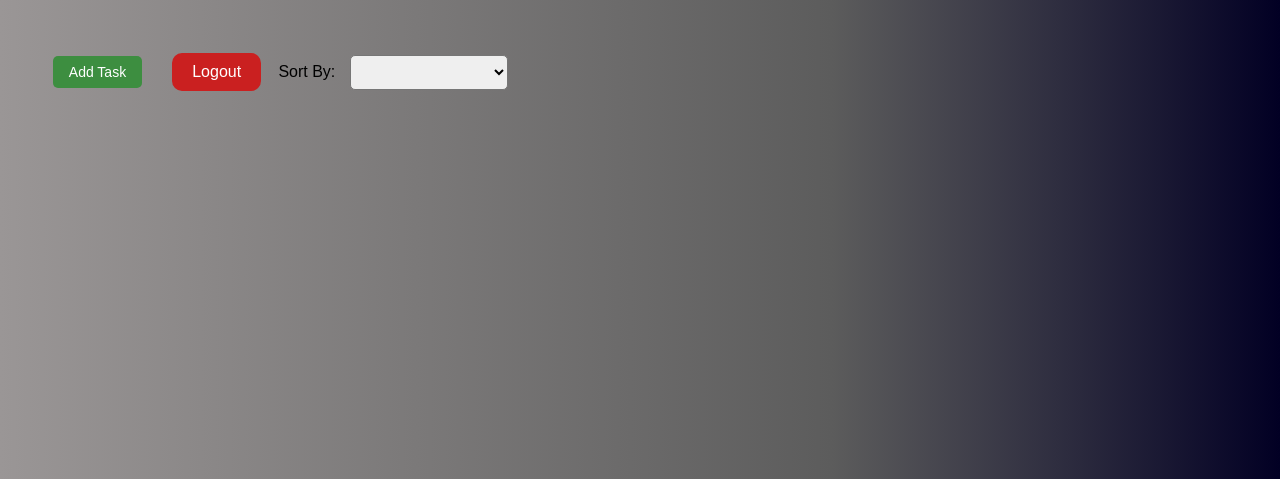
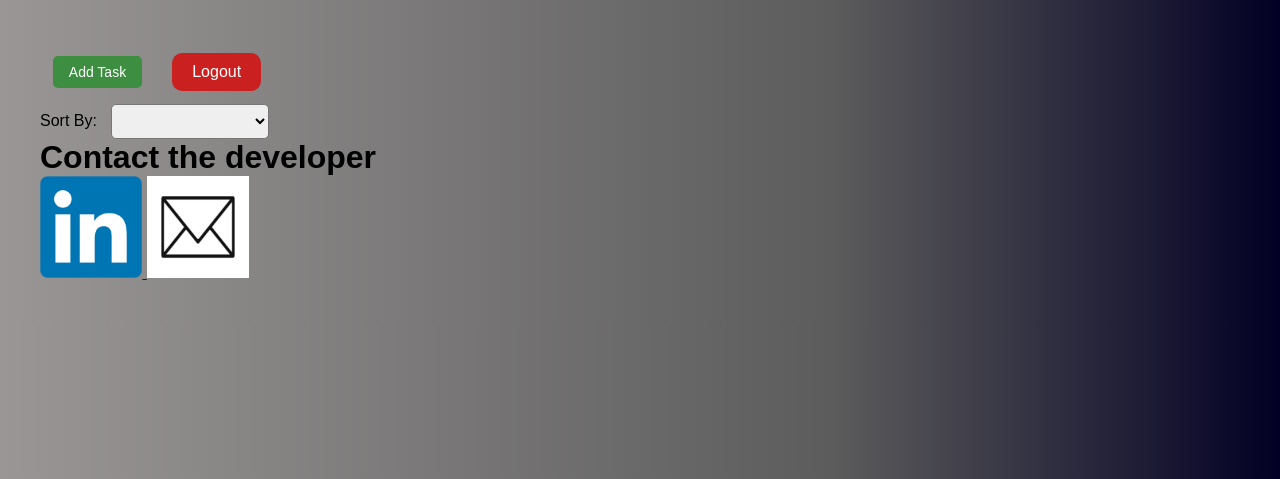
Before and after one commit to saadmajaly/Task-Management, a Django app: page /tasks/1 in a window 1280 px wide. Shown: the top 479 px of the page. Run offline with Django 4.2, Linux system fonts and the light colour scheme; a user stored in the database is signed in; data comes from the database, SQL or seed files in the repository; both versions use the stored data as it was after the commit.

Commit message:
added contact developer section

```diff
--- a/Task/templates/Task/index.html
+++ b/Task/templates/Task/index.html
@@ -15,7 +15,7 @@
 <div class="logoutbtn" style="display: inline-block; background-color: #ca2020; color: white; padding: 10px 20px; text-decoration: none; border-radius: 10px; margin: 1vw; transition: background-color 0.3s ease-in-out;">
   <a href="/logout/" style="text-decoration: none; color:white">Logout</a>
 </div>
-
+    <br>
     <label for="sort">Sort By:</label>
   <select name="sortby" id="sort" onchange="handleSorting()">
     <option value=" "></option>
@@ -38,6 +38,15 @@
       <a class="delbtn" href="{% url 'delete' task.id %}">Delete</a>
     </div>
   {% endfor %}
+  <h1>
+    Contact the developer
+  </h1>
+  <a href="https://www.linkedin.com/in/saedalmajaly/">
+    <img style="width:8vw;" src="{% static 'img/linkedin.png' %}">
+  </a>
+  <a href="mailto:smajaly01@gmail.com">
+    <img style="width:8vw;height: 8vw;" src="{% static 'img/email.jpg' %}">
+  </a>
 
 </body>
 </html>
--- a/users/static/signin.css
+++ b/users/static/signin.css
@@ -1,6 +1,6 @@
 body {
       font-family: Arial, sans-serif;
-      background-color: #966F33;
+      background-color:black;
       height: 100vh; /* Full height */
       margin: 0; /* Remove default margin */
     }
--- a/users/static/signup.css
+++ b/users/static/signup.css
@@ -1,5 +1,6 @@
 /* Style the body element */
     body {
+      background-color: black;
       font-family: Arial, sans-serif;
       background-image: url("bg.jpg"); /* A background image */
       background-size: cover; /* Cover the entire screen */
@@ -20,7 +21,7 @@
     /* Style the input elements */
     input {
       display: block;
-      width: 100%;
+      width: 93%;
       height: 40px;
       margin-bottom: 10px;
       border: none;
--- a/users/templates/signup.html
+++ b/users/templates/signup.html
@@ -27,7 +27,7 @@
 
     <button type="submit">Sign up</button>
 
-    <a href="/signin">Already have an account? Sign in</a>
+    <a href="/">Already have an account? Sign in</a>
     <div id="error-box" class="error-box" style="display: block; background-color:red;"></div>
   </form>
 
```
Also changed, not shown: Task/static/css/index.css (line endings or trailing spaces), Task/static/img/email.jpg (added), Task/static/img/linkedin.png (added), db.sqlite3.
